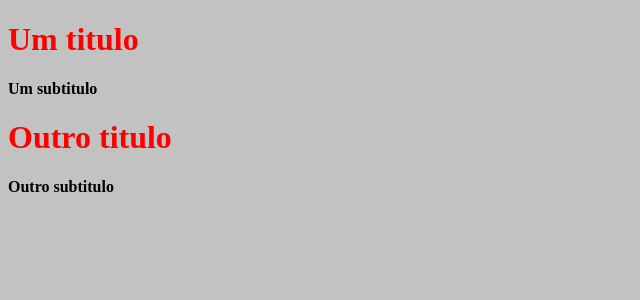
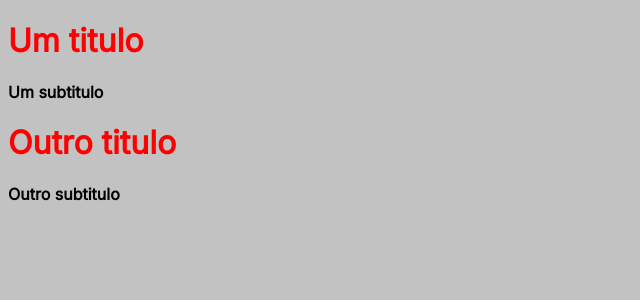
Before and after one commit to vinnyteixeira/React-NextJs-exemplos, a Next.js app: page / in a window 1280 px wide. Shown: the top 300 px of the page, without its empty margins (0-640 px from the left). Built offline with nearby package versions, Linux system fonts and the light colour scheme.

Commit message:
importado fonte e configurações do titulo

```diff
--- a/pages/_app.jsx
+++ b/pages/_app.jsx
@@ -1,7 +1,16 @@
-import '../src/style.css'
+import Head from "next/head";
 
-function App ({Component, pageProps}) {
-    return <Component {...pageProps} />
+import "../src/style.css";
+
+function App({ Component, pageProps }) {
+  return (
+    <>
+      <Head>
+        <title>Titulo padrão</title>
+      </Head>
+      <Component {...pageProps} />
+    </>
+  );
 }
 
-export default App
+export default App;
--- /dev/null
+++ b/pages/_document.jsx
@@ -0,0 +1,21 @@
+import Document, { Html, Head, Main, NextScript } from "next/document";
+
+class NewDocument extends Document {
+  render() {
+    return (
+      <Html>
+        <Head>
+        <link rel="preconnect" href="https://fonts.googleapis.com" />
+        <link rel="preconnect" href="https://fonts.gstatic.com"/>
+        <link href="https://fonts.googleapis.com/css2?family=Inter&display=swap" rel="stylesheet" />
+        </Head>
+        <body>
+            <Main />
+            <NextScript />
+        </body>
+      </Html>
+    );
+  }
+}
+
+export default NewDocument
--- a/pages/index.jsx
+++ b/pages/index.jsx
@@ -1,8 +1,14 @@
+import Head from 'next/head'
+
 import Title from "../src/components/title/Title";
 import Subtitle from "../src/components/subtitle/Subtitle";
 
 function HomePage() {
   return (
+    <>
+    <Head>
+      <title>Titulo diferente</title>
+    </Head>
     <div>
       <Title>Um titulo</Title>
       <Subtitle text="Um subtitulo"/>
@@ -10,6 +16,7 @@
       <Title>Outro titulo</Title>
       <Subtitle  text="Outro subtitulo"/>
     </div>
+    </>
   );
 }
 
--- a/src/style.css
+++ b/src/style.css
@@ -1,3 +1,4 @@
 body {
     background-color: #c2c2c2;
+    font-family: 'Inter', sans-serif;
 }
```
